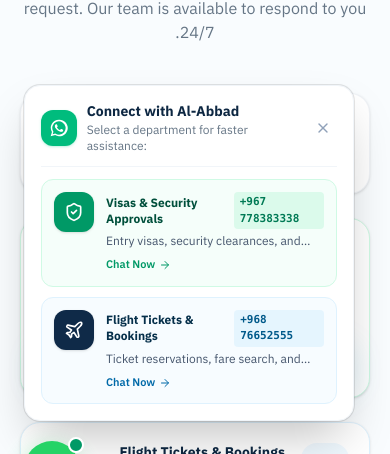
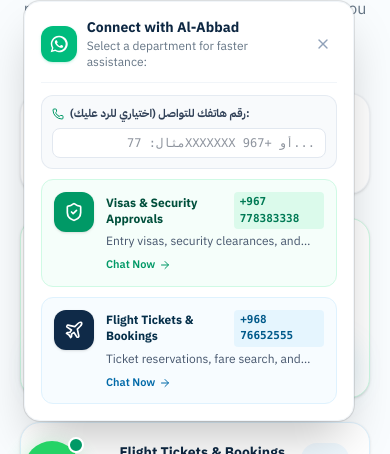
Before and after one commit to tekniq1/alobaad-travel, a React (Vite) app: page /contact in a window 390 px wide. Both pictures are taken after a click on the button 52 px from the left and 792 px from the top of the page. Shown: the part 323-777 px from the top of the page. Built offline with nearby package versions, Linux system fonts and the light colour scheme; no server answers; the database is empty.

Commit message:
fix: ensure customer phone is strictly isolated from employee phone, and add phone input to floating whatsapp

```diff
--- a/src/components/ContactSection.tsx
+++ b/src/components/ContactSection.tsx
@@ -81,6 +81,8 @@
                       department: "visas",
                       phone: visasNum,
                       employeeName: settings.whatsapp_visas_name || "مسؤول التأشيرات والموافقات",
+                      customerName: "عميل تواصل مباشر",
+                      customerPhone: "",
                       service: "استفسار تأشيرات (صفحة اتصل بنا)",
                       message: t("whatsapp_channels.visas_msg"),
                     });
@@ -126,6 +128,8 @@
                       department: "tickets",
                       phone: ticketsNum,
                       employeeName: settings.whatsapp_tickets_name || "مسؤول تذاكر الطيران",
+                      customerName: "عميل تواصل مباشر",
+                      customerPhone: "",
                       service: "استفسار تذاكر (صفحة اتصل بنا)",
                       message: t("whatsapp_channels.tickets_msg"),
                     });
--- a/src/components/FloatingWhatsApp.tsx
+++ b/src/components/FloatingWhatsApp.tsx
@@ -2,7 +2,7 @@
 import { WhatsAppIcon } from "../components/WhatsAppIcon";
 import { useTranslation } from "react-i18next";
 import { useSiteSettings } from "../hooks/useSiteSettings";
-import { Plane, ShieldCheck, X, MessageSquare, ArrowLeft, ArrowRight } from "lucide-react";
+import { Plane, ShieldCheck, X, MessageSquare, ArrowLeft, ArrowRight, Phone } from "lucide-react";
 import { motion, AnimatePresence } from "motion/react";
 import { logWhatsAppClick, recordWhatsAppRequest } from "../lib/api";
 import { getWhatsAppUrl, cleanWhatsAppPhone } from "../lib/utils";
@@ -11,6 +11,7 @@
   const { t, i18n } = useTranslation();
   const { settings } = useSiteSettings();
   const [isOpen, setIsOpen] = useState(false);
+  const [userPhone, setUserPhone] = useState("");
   const containerRef = useRef<HTMLDivElement>(null);
 
   const isRtl = i18n.dir() === "rtl";
@@ -43,15 +44,22 @@
       ? (settings.whatsapp_tickets_name || "مسؤول تذاكر الطيران")
       : (settings.whatsapp_visas_name || "مسؤول التأشيرات والموافقات");
 
+    let finalMsg = defaultMsg;
+    if (userPhone.trim()) {
+      finalMsg += `\n\n[بيانات العميل للتواصل]:\n📱 رقم الهاتف: ${userPhone.trim()}`;
+    }
+
     recordWhatsAppRequest({
       department: type,
       phone: number,
       employeeName: employee,
+      customerName: userPhone.trim() ? "عميل واتساب" : "عميل مباشر",
+      customerPhone: userPhone.trim() || "",
       service: type === "tickets" ? "استفسار تذاكر طيران (عبر الزر العائم)" : "استفسار تأشيرات وموافقات (عبر الزر العائم)",
-      message: defaultMsg,
+      message: finalMsg,
     });
-    logWhatsAppClick(`floating_whatsapp_${type}`);
-    window.open(getWhatsAppUrl(number, defaultMsg, type === "tickets" ? '968' : '967'), "_blank", "noopener,noreferrer");
+    logWhatsAppClick(`floating_whatsapp_${type}`, undefined, undefined, { customerPhone: userPhone.trim() });
+    window.open(getWhatsAppUrl(number, finalMsg, type === "tickets" ? '968' : '967'), "_blank", "noopener,noreferrer");
     setIsOpen(false);
   };
 
@@ -94,8 +102,24 @@
               </button>
             </div>
 
+            {/* Optional Customer Phone Input */}
+            <div className="mt-3 rounded-xl border border-slate-200/80 bg-slate-50 p-2.5 dark:border-slate-800 dark:bg-slate-800/40">
+              <div className="flex items-center gap-1.5 mb-1.5 text-[11px] font-bold text-slate-700 dark:text-slate-300">
+                <Phone className="size-3 text-emerald-600" />
+                <span>رقم هاتفك للتواصل (اختياري للرد عليك):</span>
+              </div>
+              <input
+                type="tel"
+                value={userPhone}
+                onChange={(e) => setUserPhone(e.target.value)}
+                placeholder="مثال: 77XXXXXXX أو +967..."
+                className="w-full rounded-lg border border-slate-200 bg-white px-2.5 py-1.5 text-xs text-slate-800 outline-none focus:border-emerald-500 font-mono text-right focus:text-left dark:bg-slate-900 dark:border-slate-700 dark:text-slate-200"
+                dir="ltr"
+              />
+            </div>
+
             {/* Channels List */}
-            <div className="mt-3 flex flex-col gap-2.5">
+            <div className="mt-2.5 flex flex-col gap-2.5">
               {/* Channel 1: Visas & Security Approvals */}
               <button
                 onClick={() =>
--- a/src/lib/api.ts
+++ b/src/lib/api.ts
@@ -128,7 +128,7 @@
       {
         type: department,
         name: finalCustomerName,
-        phone: finalCustomerPhone || `مباشر (+${assignedPhone})`,
+        phone: finalCustomerPhone || '',
         destination: destination || (department === 'tickets' ? 'طيران عام' : 'تأشيرات عامة'),
         service: service || (department === 'tickets' ? 'طلب استفسار تذاكر طيران' : 'طلب استفسار تأشيرات وموافقات'),
         message: fullMessage.trim(),
```
